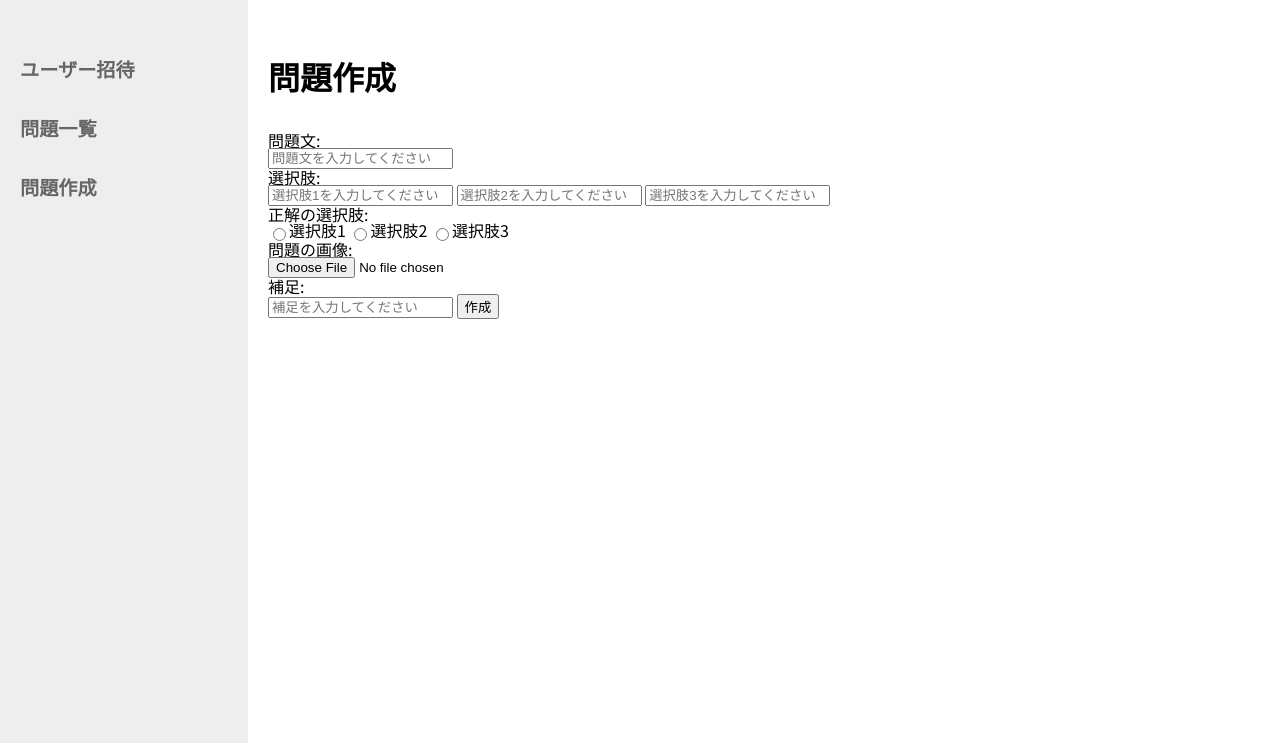
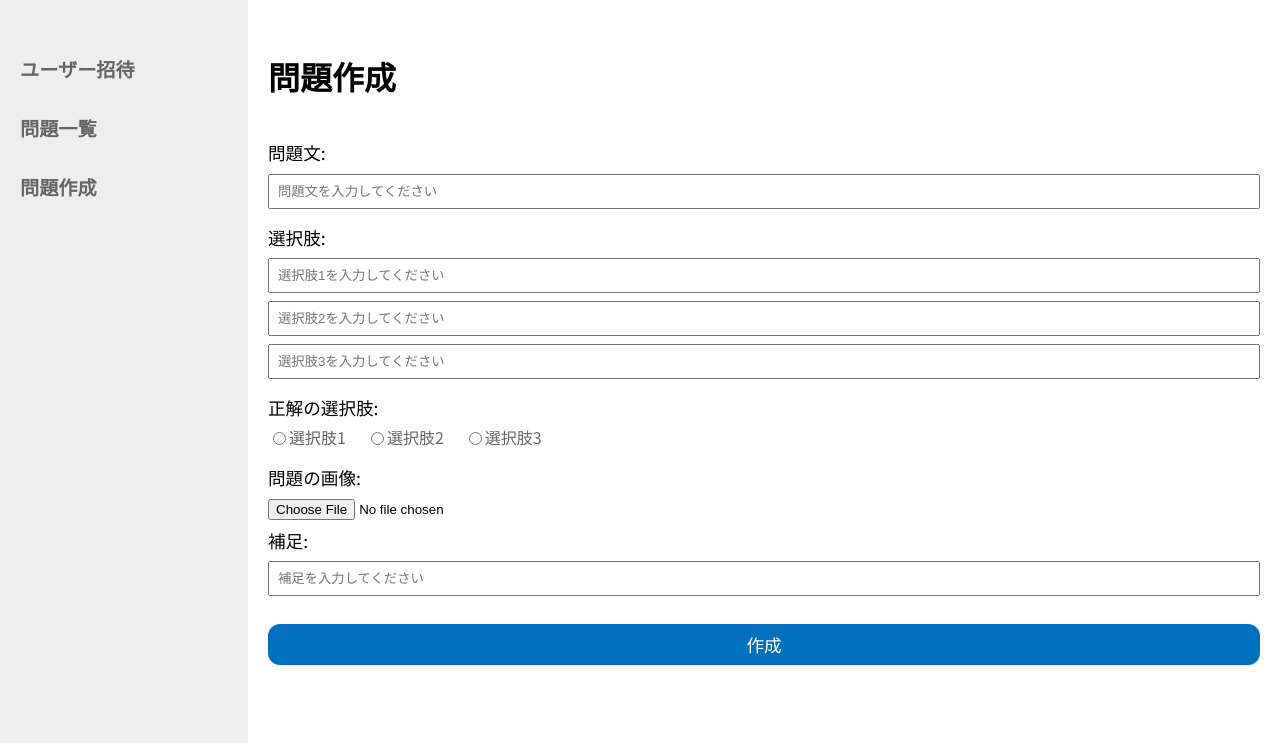
Before and after one commit to ko-shiro-hap/posse-ph2-website, a PHP site: page /admin/questions/create.php in a window 1280 px wide. Shown: the part 57-800 px from the top of the page. Run offline with PHP 8.4, Linux system fonts and the light colour scheme; data comes from the database, SQL or seed files in the repository.

Commit message:
問題作成画面の見た目作成

```diff
--- a/src/admin/questions/create.php
+++ b/src/admin/questions/create.php
@@ -53,7 +53,7 @@ foreach ($choices as $key => $choice) {
         <a href="">
           <li class="admin__sidebar__item">ユーザー招待</li>
         </a>
-        <a href="">
+        <a href="../index.php">
           <li class="admin__sidebar__item">問題一覧</li>
         </a>
         <a href="./questions/create.php">
@@ -66,7 +66,7 @@ foreach ($choices as $key => $choice) {
     <!-- start questions -->
     <div class="admin__questions">
       <h2>問題作成</h2>
-      <form method="POST" action="../../services/create_question.php"></form>
+      <form method="POST" action="../../services/create_question.php">
         <p class="admin__create__text">問題文:</p>
         <input type="text" class="admin__input" placeholder="問題文を入力してください" >
 
@@ -76,9 +76,17 @@ foreach ($choices as $key => $choice) {
         <input type="text" class="admin__input" placeholder="選択肢3を入力してください" >
 
         <p class="admin__create__text">正解の選択肢:</p>
-        <input type="radio" class="admin__radio" name="choice1" id="">選択肢1
-        <input type="radio" class="admin__radio" name="choice2" id="">選択肢2
-        <input type="radio" class="admin__radio" name="choice3" id="">選択肢3
+        <div class="admin__choices">
+          <label for="choice1" class="admin__label">
+            <input type="radio" class="admin__radio" name="choice1" id="">選択肢1
+          </label>
+        <label for="choice2" class="admin__label">
+          <input type="radio" class="admin__radio" name="choice2" id="">選択肢2
+        </label>
+        <label for="choice3" class="admin__label">
+          <input type="radio" class="admin__radio" name="choice3" id="">選択肢3
+        </label>
+      </div>
 
         <p class="admin__create__text">問題の画像:</p>
         <input type="file" class="admin__file">
@@ -87,6 +95,7 @@ foreach ($choices as $key => $choice) {
         <input type="text" class="admin__input" placeholder="補足を入力してください">
 
         <button class="admin__create__button">作成</button>
+      </form>
     </div>
 
 
--- a/src/scss/config/_admin.scss
+++ b/src/scss/config/_admin.scss
@@ -76,3 +76,41 @@
     }
   }
 }
+
+.admin__create {
+
+  &__text {
+    padding: 12px 0;
+    font-size: 1.1rem;
+  }
+
+  &__button {
+    padding: 8px 0;
+    margin-top: 20px;
+    width: 100%;
+    border: none;
+    border-radius: 12px;
+    background-color: v.$blue;
+    color: v.$white;
+    font-size: 1.1rem;
+  }
+}
+
+.admin__input {
+  display: block;
+  padding: 8px;
+  margin-bottom: 8px;
+  width: calc(100% - 20px);
+}
+
+.admin__choices {
+  display: flex;
+  gap: 20px;
+  margin-bottom: 12px;
+}
+
+.admin__label {
+  display: flex;
+  align-items: center;
+  color: v.$dark-gray;
+}
--- a/src/scss/style.css
+++ b/src/scss/style.css
@@ -991,4 +991,38 @@ img {
 .admin__questions__table a {
   color: #0071bc;
   text-decoration: underline;
+}
+
+.admin__create__text {
+  padding: 12px 0;
+  font-size: 1.1rem;
+}
+.admin__create__button {
+  padding: 8px 0;
+  margin-top: 20px;
+  width: 100%;
+  border: none;
+  border-radius: 12px;
+  background-color: #0071bc;
+  color: #fff;
+  font-size: 1.1rem;
+}
+
+.admin__input {
+  display: block;
+  padding: 8px;
+  margin-bottom: 8px;
+  width: calc(100% - 20px);
+}
+
+.admin__choices {
+  display: flex;
+  gap: 20px;
+  margin-bottom: 12px;
+}
+
+.admin__label {
+  display: flex;
+  align-items: center;
+  color: #666666;
 }/*# sourceMappingURL=style.css.map */
```
Also changed, not shown: 1 other file.
